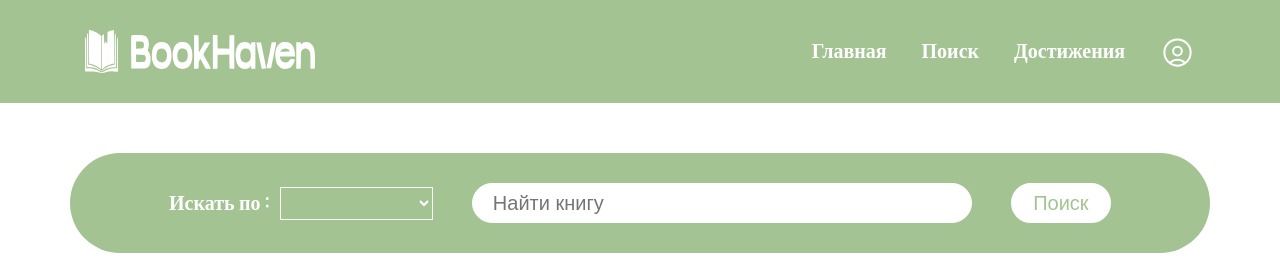
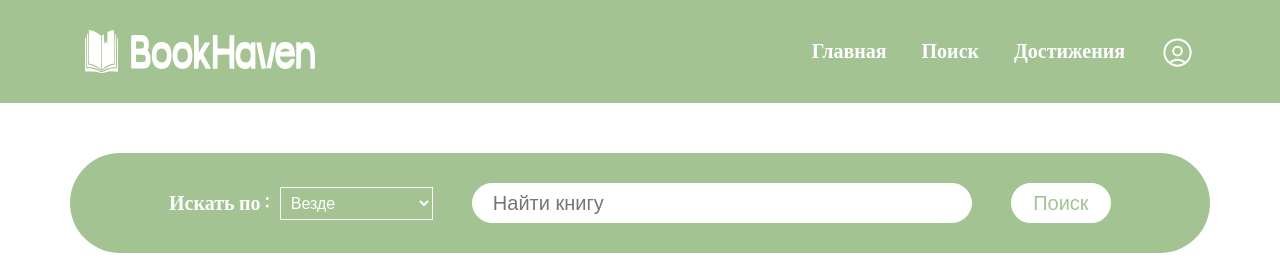
Before and after one commit to Antoha-proger/BookHeaven-version1, a Vue app: page /search in a window 1280 px wide. Shown: the top 277 px of the page. Built offline with nearby package versions, Linux system fonts and the light colour scheme.

Commit message:
Добавил новый пункт в список способов поиска книг

```diff
--- a/src/components/SearchBy.vue
+++ b/src/components/SearchBy.vue
@@ -9,6 +9,7 @@ const model = defineModel()
       <option value="intitle" selected>Названию книги</option>
       <option value="inauthor">Автору</option>
       <option value="inpublisher">Издателю</option>
+      <option value="">Везде</option>
     </select>
   </div>
 </template>
```
